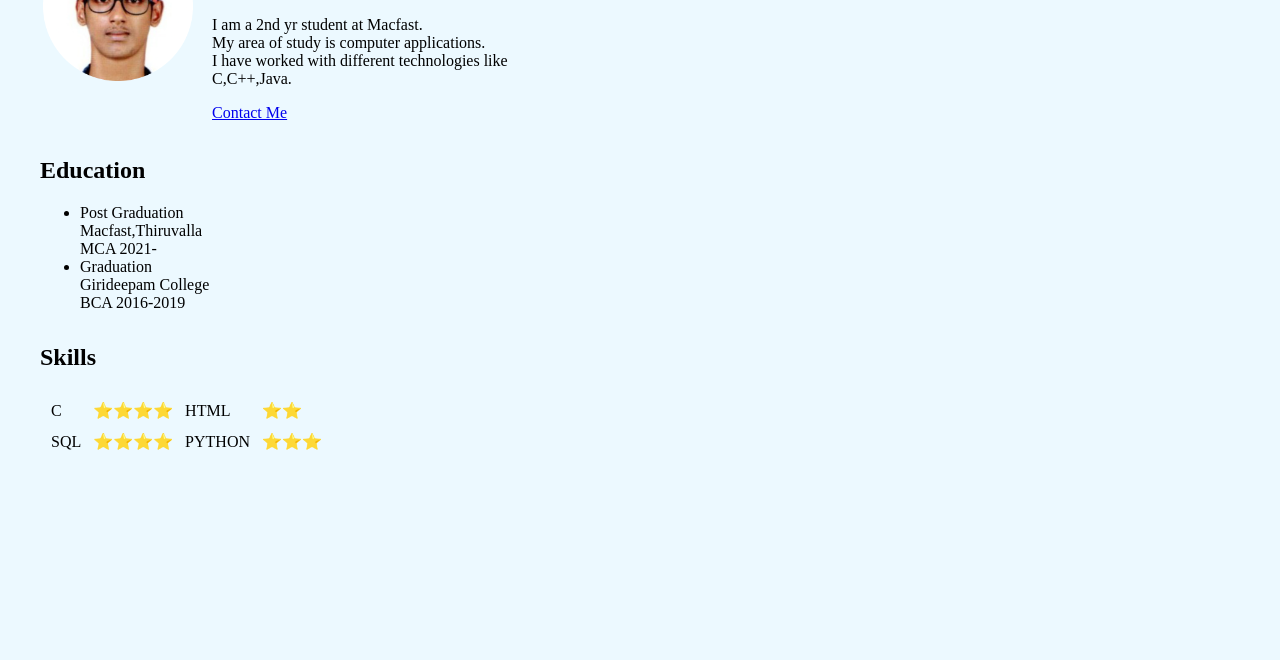
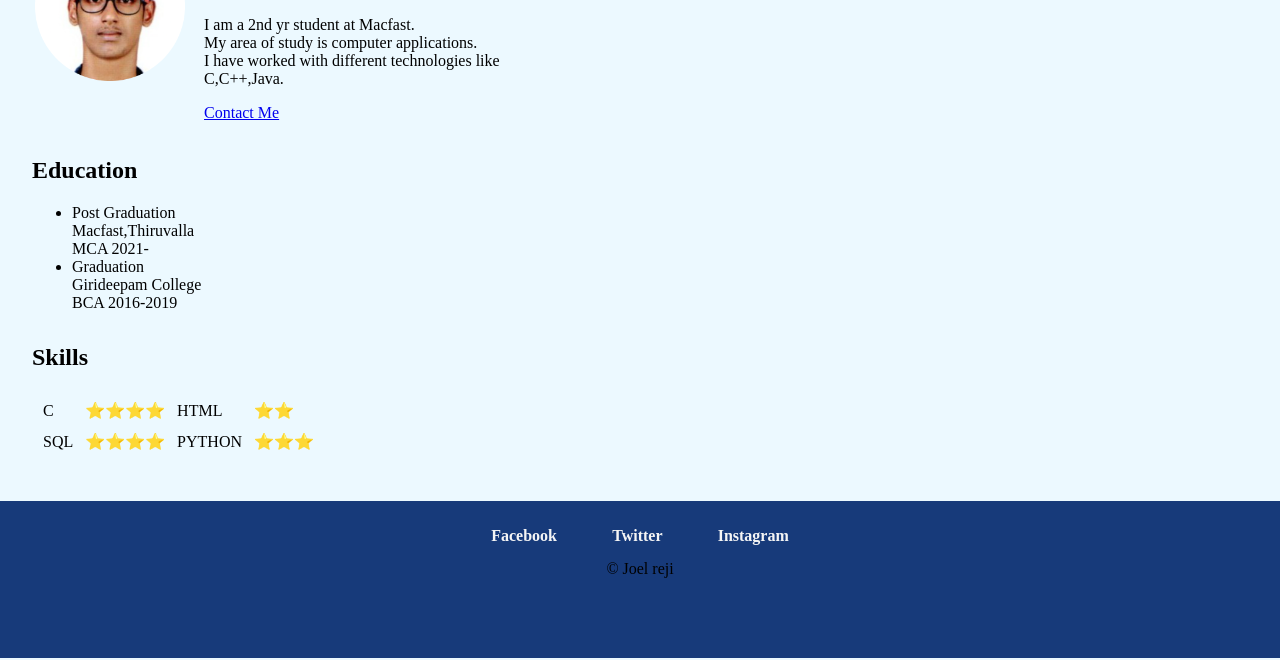
Before and after one commit to usrj03l/personal-website, a plain HTML site: page index.html in a window 1280 px wide. Shown: the part 140-800 px from the top of the page. Drawn offline with Linux system fonts and the light colour scheme.

Commit message:
3rd Commit

```diff
--- a/index.html
+++ b/index.html
@@ -61,5 +61,12 @@
         </tr>
       </table>
     </div>
+
+    <div class="footer">
+      <a class="footer-link" href="https://www.facebook.com/joeldjr">Facebook</a>
+      <a class="footer-link" href="https://twitter.com/Joelrj6">Twitter</a>
+      <a class="footer-link" href="https://www.instagram.com/_.joel._rj/">Instagram</a>
+      <p class="footer-para">© Joel reji</p>
+    </div>
   </body>
 </html>
--- a/style.css
+++ b/style.css
@@ -1,5 +1,6 @@
 body {
   background-color: #ecf9ff;
+  margin: 0%;
 }
 
 img {
@@ -24,3 +25,22 @@ img {
   width: 7rem;
   border-radius: 20%;
 }
+
+.footer {
+  background-color: rgb(23, 58, 122);
+  margin-top: 3%;
+  padding-bottom: 4rem;
+  padding-top: 2%;
+  text-align: center;
+}
+
+.footer-link {
+  color: whitesmoke;
+  text-decoration: none;
+  padding: 2%;
+  font-weight: bold;
+}
+
+.footer-link:hover {
+  color: blueviolet;
+}
```
